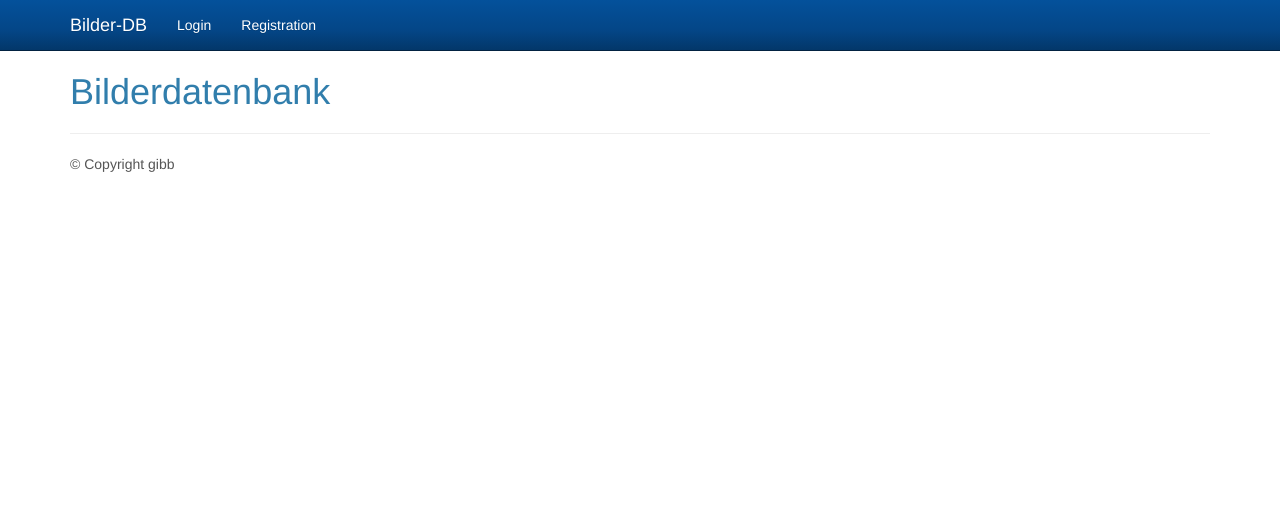
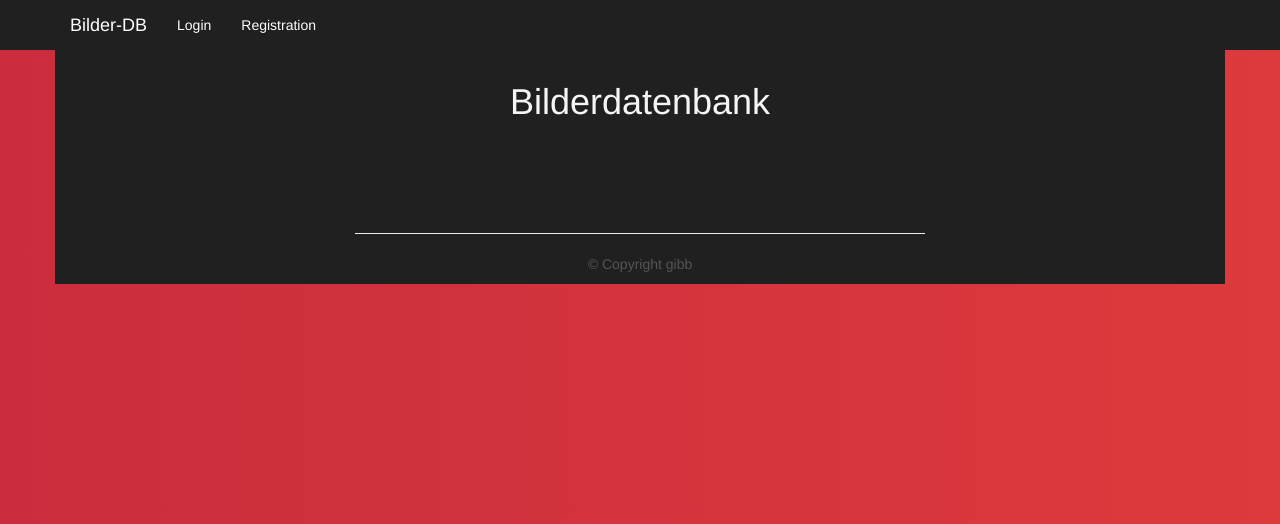
Before and after one commit to cedi-code/Projekt_Bilder-DB, a PHP site: page /public/ in a window 1280 px wide. Shown: the top 524 px of the page. Run offline with PHP 8.4, Linux system fonts and the light colour scheme; data that the repository does not hold is empty.

Commit message:
CSS
new layout

```diff
--- a/public/css/style.css
+++ b/public/css/style.css
@@ -1,5 +1,12 @@
 body {
   padding-top: 50px;
+  background: #cb2d3e; /* fallback for old browsers */
+  background: -webkit-linear-gradient(to right, #cb2d3e, #ef473a,#5500E8); /* Chrome 10-25, Safari 5.1-6 */
+  background: linear-gradient(to right, #cb2d3e, #ef473a,#5500E8); /* W3C, IE 10+/ Edge, Firefox 16+, Chrome 26+, Opera 12+, Safari 7+ */
+  background-size: 400% 400%;
+  -webkit-animation: AnimationName 27s ease infinite;
+  -moz-animation: AnimationName 27s ease infinite;
+  animation: AnimationName 27s ease infinite;
 }
 ul {
   float: left;
@@ -7,12 +14,87 @@ ul {
 li {
   list-style: none;
 }
+a {
+  text-decoration: none !important;
+}
+
 .errMsg {
   color: red;
 }
 .succMsg {
-  color:greenyellow;
+  color:#cb2d3e;
 }
 img {
   max-width: 10%;
 }
+.container {
+  background-color: #202020;
+}
+.navbar {
+   background-color: #202020;
+   background-image: none;
+  border: none;
+ }
+h1,h2,h3,h4 {
+  color:whitesmoke;
+}
+input:focus {
+  background-color: whitesmoke;
+  border: 1px solid #cb2d3e;;
+
+}
+input[type=text], input[type=password] {
+  width: 250px;
+  -webkit-transition: width .35s ease-in-out;
+  transition: width .35s ease-in-out;
+}
+input[type=text]:focus, input[type=password]:focus {
+  width: 300px;
+}
+input[type=submit]:hover {
+  transform: scale(1.2);
+}
+.btn-success {
+  margin: 4px;
+  border-radius: 2px;
+  transition: all 0.25s ease;
+  background-image: none;
+
+  background-color: #cb2d3e;
+  border: 0.5px solid #cb2d3e;;
+
+}
+
+.btn-success:hover {
+  transform: scale(1.1);
+  background-image: none;
+  background: none;
+  border: 1px solid #cb2d3e;;
+
+}
+.center-nav {
+  margin: auto;
+  max-width: 50%;
+  padding-top: 10px;
+  text-align: center;
+}
+.center-content {
+  margin: auto;
+  max-width: 50%;
+  padding: 2px;
+}
+.galerieBox {
+  padding: 2px;
+  float: left;
+  width: 40%;
+  margin: 2px;
+  transition: all 0.2s ease;
+  border-bottom: 2px solid #cb2d3e;;
+
+}
+.galerieBox:hover {
+  background-color: #101010;
+  border-bottom: 3px solid #cb2d3e;;
+  padding-top: 1px;
+
+}
--- a/view/footer.php
+++ b/view/footer.php
@@ -1,4 +1,6 @@
-      <hr>
+<br/><br/><br/><br/>
+<hr>
+
       <footer>
         <p>&copy; Copyright gibb</p>
       </footer>
--- a/view/galerie_edit.php
+++ b/view/galerie_edit.php
@@ -20,8 +20,9 @@ $button = new ButtonBuilder();
 echo $form->input()->label('Galerie Name:')->name('name')->type('text')->lblClass($lblClass)->eltClass($eltClass)->value($name);
 echo $form->input()->label('Beschreibung')->name('description')->type('text')->lblClass($lblClass)->eltClass($eltClass)->value($descripttion);
 echo $form->select()->label('Public')->name('isPublic')->value($public)->lblClass($lblClass)->eltClass($eltClass);
+echo "<br><br>";
+echo $button->start($lblClass, $eltClass);
 
-echo $button->start($lblClass, $eltClass);
 echo $button->label('submit')->name('sendGalerie')->type('submit')->class('btn-success');
 echo $button->end();
 echo $form->end();
--- a/view/galerie_show.php
+++ b/view/galerie_show.php
@@ -27,7 +27,9 @@ if(isset($_SESSION['uid'])) {
 
 }
 for($i = 0; $i < sizeof($bilder);$i++){
+
     echo "<a href='". $GLOBALS['appurl'] . "/" . $path . "/" . $bilder[$i]->bname . "' >";
+    echo "<div class='imgBox'>";
     echo "<img src='". $GLOBALS['appurl'] . "/" . $path . "/Thumbnail-" . $bilder[$i]->bname . "'/>";
     echo "<h4>" . $bilder[$i]->bezeichnung . "</h4>";
     echo "</a>";
--- a/view/header.php
+++ b/view/header.php
@@ -14,7 +14,7 @@
   <body>
     <nav class="navbar navbar-inverse navbar-fixed-top">
       <div class="container">
-        <div class="navbar-header">
+        <div class="navbar-header text-center">
           <button type="button" class="navbar-toggle collapsed" data-toggle="collapse" data-target="#navbar" aria-expanded="false" aria-controls="navbar">
             <span class="sr-only">Toggle navigation</span>
             <span class="icon-bar"></span>
@@ -39,4 +39,5 @@
       </div>
     </nav>
     <div class="container">
+    <?php echo "<div class='center-nav'>"; ?>
     <h1><?= $heading ?></h1>
```
Also changed, not shown: view/user_index.php (+8 -1 lines).
